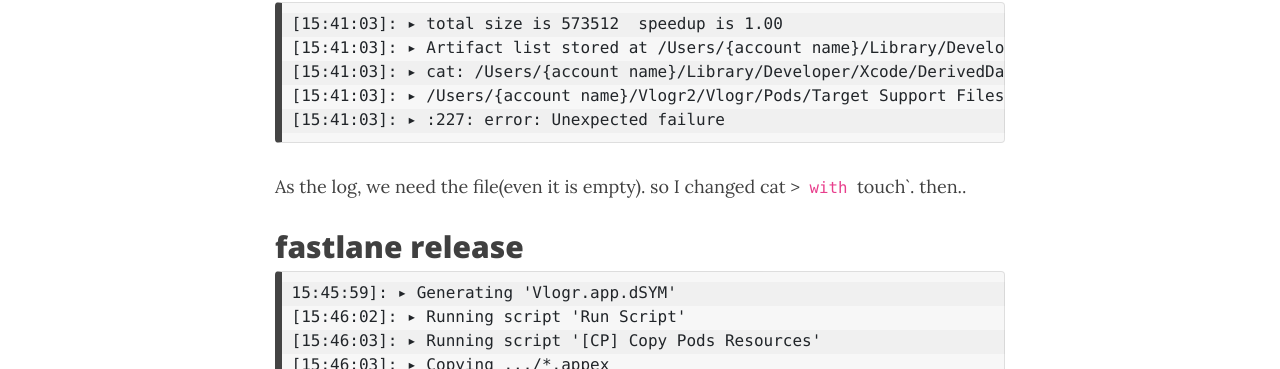
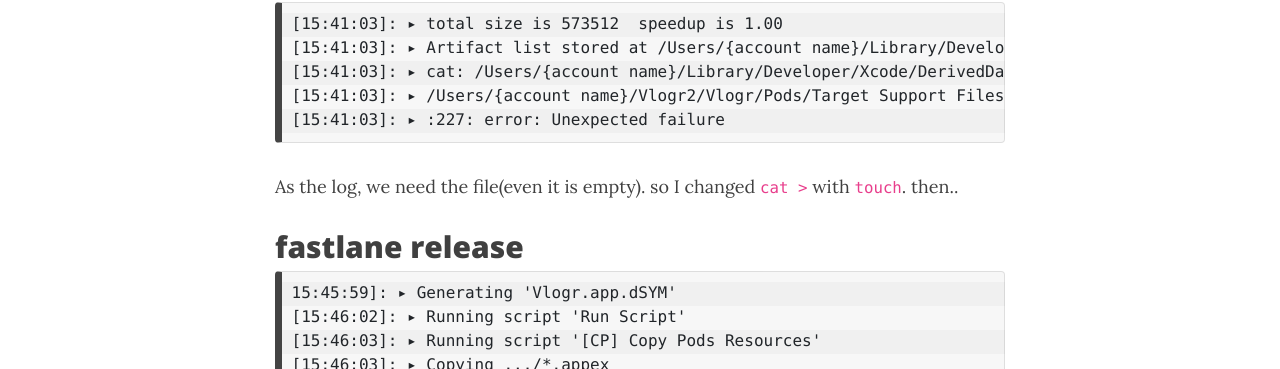
Before and after one commit to sugeul/sugeul.github.io, a Jekyll site: the page built from _posts/2020-06-01-xcodebuild hang on [CP] Prepare artifacts.md, in a window 1280 px wide and 900 px high, scrolled down 5683 px. Shown: the part 85-454 px from the top of the window. Built offline with Jekyll 4.4.1, drawn with Linux system fonts in a browser that asks for light colours; nearby versions of some CDN libraries.

````diff
--- a/_posts/2020-06-01-xcodebuild hang on [CP] Prepare artifacts.md
+++ b/_posts/2020-06-01-xcodebuild hang on [CP] Prepare artifacts.md
@@ -229,7 +229,7 @@ I commented out the line, then..
 [15:41:03]: ▸ :227: error: Unexpected failure
 ```
 
-As the log, we need the file(even it is empty). so I changed cat >` with `touch`. then..
+As the log, we need the file(even it is empty). so I changed `cat >` with `touch`. then..
 
 ## fastlane release
 
````
